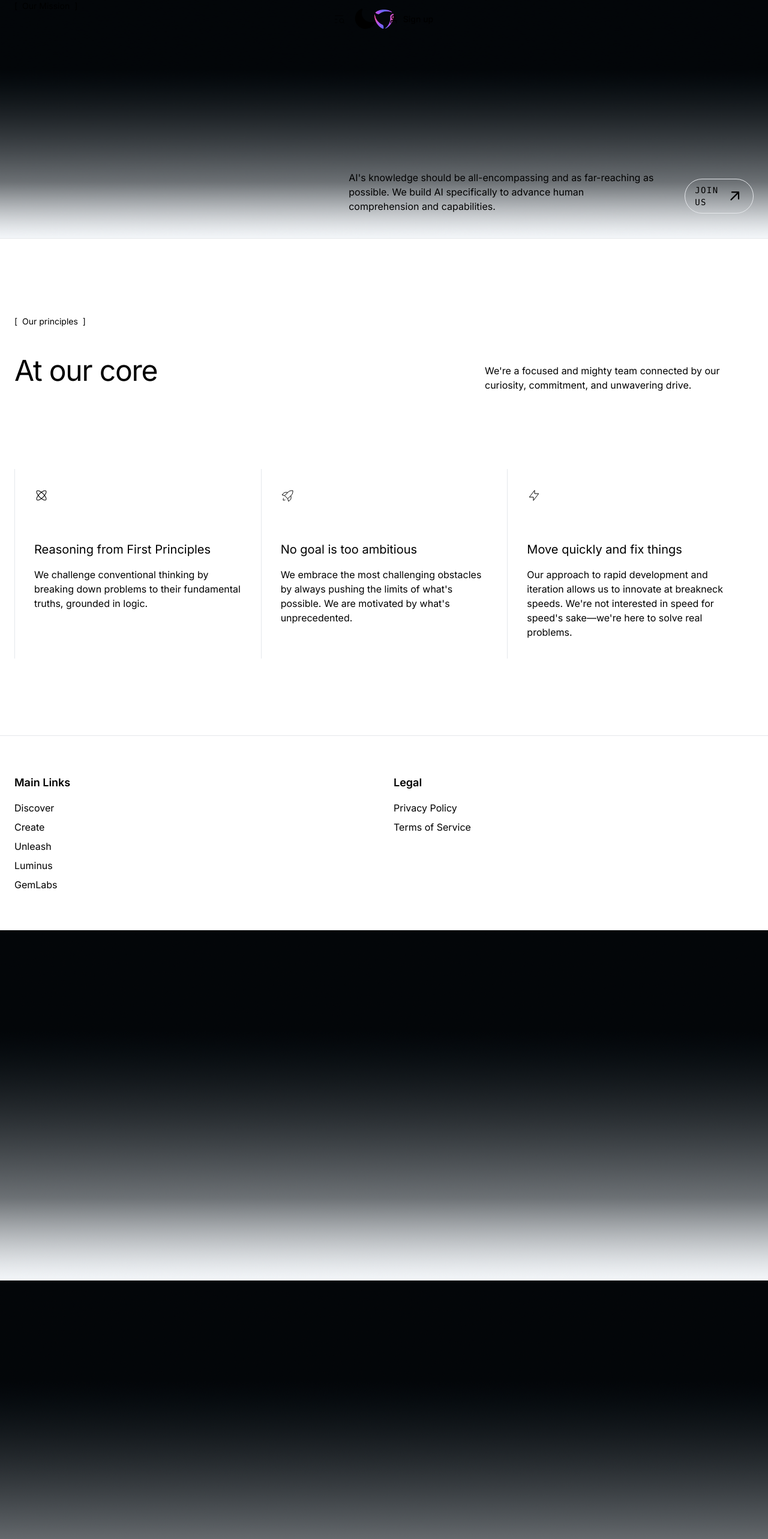
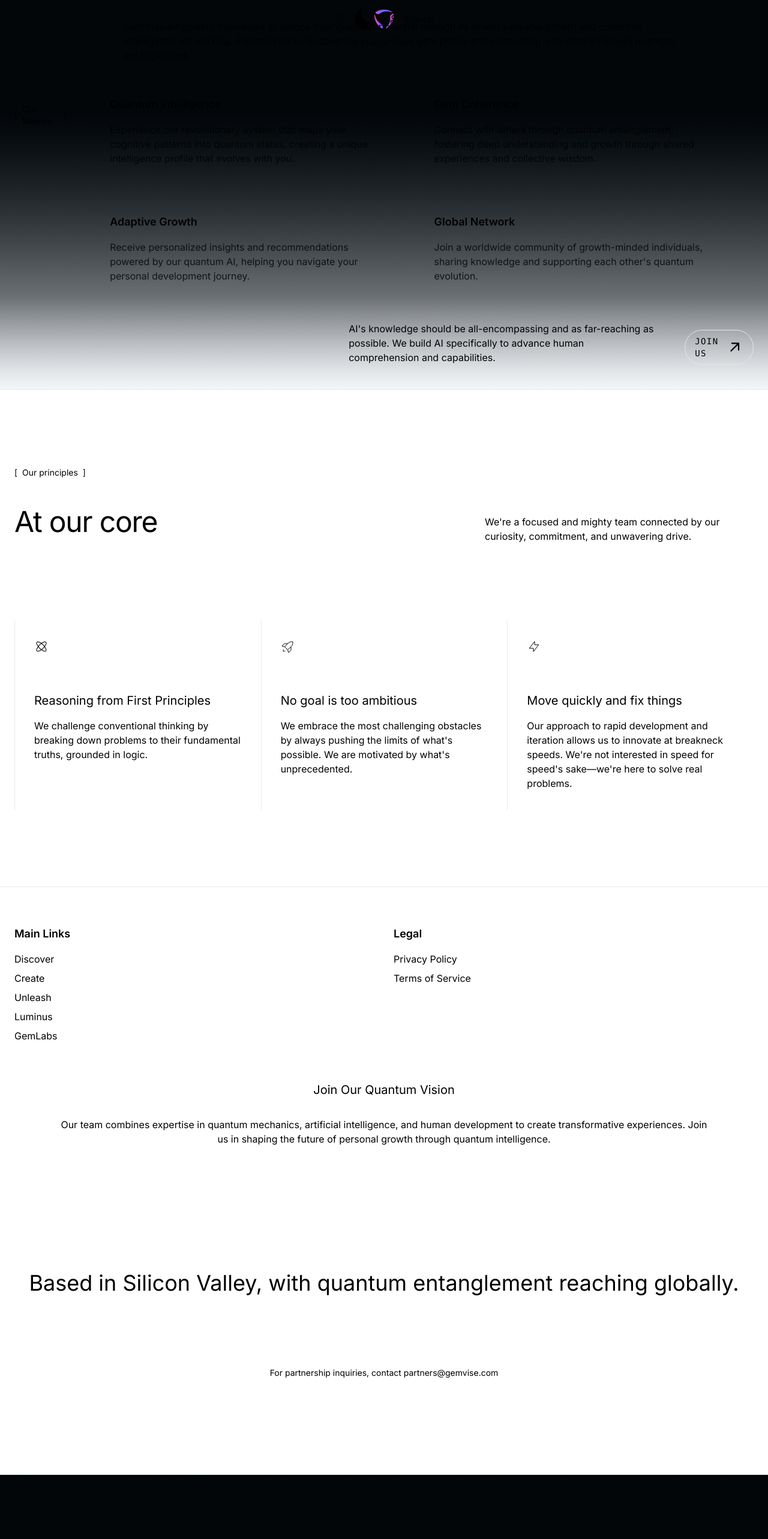
Before and after one commit to bdizha/gemvise, a Next.js app in the folder gemvise/chat/: page /about in a window 1280 px wide. Shown: the top 2566 px of the page at 60% size. Built offline with nearby package versions, Linux system fonts and the light colour scheme.

Commit message:
feat(home) added new styling

```diff
--- a/gemvise/chat/app/about/page.tsx
+++ b/gemvise/chat/app/about/page.tsx
@@ -28,8 +28,8 @@ export default function AboutPage() {
           backgroundRepeat: 'repeat'
         }}
       >
-        <div className="relative w-full h-full">
-          <div className="mx-auto w-full px-6 xl:max-w-7xl flex h-full flex-col">
+        <div className="relative w-full h-full flex flex-col justify-between">
+          <div className="mx-auto w-full px-6 xl:max-w-7xl flex-1 flex flex-col">
             {/* Gradient Background */}
             <div className="pointer-events-none absolute inset-0" style={{ opacity: 1 }}>
               <div
@@ -59,21 +59,56 @@ export default function AboutPage() {
             </div>
 
             {/* Content */}
-            <div className="relative w-full flex grow items-center justify-start z-20">
-              <div className="space-y-16">
+            <div className="relative w-full flex-1 flex items-center justify-start z-20">
+              <div className="flex flex-col items-center gap-8 max-w-[900px] px-12 lg:px-0">
                 <div className="mono-tag flex items-center gap-2 text-sm">
                   <span>[</span> <span>Our Mission</span> <span>]</span>
                 </div>
                 <div className="max-w-3xl text-balance inline-block py-2">
-                  <h1 className="text-[80px] leading-[80px] tracking-[-2px] font-normal mt-16 max-w-[768px]">
+                  <h1 className="text-[80px] leading-[80px] tracking-[-2px] font-normal max-w-[768px]">
                     <span className="bg-gradient-to-r from-[rgba(255,255,255,0.2)] to-[rgb(255,255,255)] bg-clip-text text-transparent inline-block pb-2 pt-2">
-                      About GemVise
-                    </span>
-                    <br />
-                    <span className="bg-gradient-to-r from-[rgba(255,255,255,0.2)] to-[rgb(255,255,255)] bg-clip-text text-transparent inline-block pb-2 pt-2">
-                      Intelligence Network
+                    Spark the imagination
                     </span>
                   </h1>
+                </div>
+              </div>
+              <div className="flex flex-col items-center gap-8 max-w-[900px] px-12 lg:px-0">
+                <div className="w-full aspect-video bg-gradient-to-r from-grey-50 to-grey-100 dark:from-grey-900 dark:to-grey-800 flex items-center justify-center">
+                  <h1 className="text-4xl font-bold text-left"></h1>
+                </div>
+                <div className="flex flex-col items-center gap-8">
+                  <p className="text-md/5 text-left whitespace-pre-line lg:px-24">
+                    GemVise empowers individuals to unlock their quantum potential through AI-driven personal growth and collective intelligence networking.
+                    Join millions in discovering your unique gem profile and connecting with others through quantum entanglement.
+                  </p>
+                </div>
+                <div className="flex flex-col items-center gap-8 lg:px-12">
+                  <div className="grid grid-cols-1 md:grid-cols-2 gap-8 w-full">
+                    <div className="flex flex-col gap-4 lg:p-6">
+                      <h5 className="text-lg font-semibold">Quantum Intelligence</h5>
+                      <p className="text-md/5 opacity-80">
+                        Experience our revolutionary system that maps your cognitive patterns into quantum states, creating a unique intelligence profile that evolves with you.
+                      </p>
+                    </div>
+                    <div className="flex flex-col gap-4 lg:p-6">
+                      <h5 className="text-lg font-semibold">Gem Coherence</h5>
+                      <p className="text-md/5 opacity-80">
+                        Connect with others through quantum entanglement, fostering deep understanding and growth through shared experiences and collective wisdom.
+                      </p>
+                    </div>
+                    <div className="flex flex-col gap-4 lg:p-6">
+                      <h5 className="text-lg font-semibold">Adaptive Growth</h5>
+                      <p className="text-md/5 opacity-80">
+                        Receive personalized insights and recommendations powered by our quantum AI, helping you navigate your personal development journey.
+                      </p>
+                    </div>
+                    <div className="flex flex-col gap-4 lg:p-6">
+                      <h5 className="text-lg font-semibold">Global Network</h5>
+                      <p className="text-md/5 opacity-80">
+                        Join a worldwide community of growth-minded individuals, sharing knowledge and supporting each other's quantum evolution.
+                      </p>
+                    </div>
+                  </div>
                 </div>
               </div>
             </div>
@@ -206,6 +241,46 @@ export default function AboutPage() {
           </div>
         </div>
       </section>
+
+      {/* Team Section */}
+      <section className="w-full flex flex-col items-center">
+        <div className="max-w-[900px] flex flex-col items-center px-12 gap-8 lg:px-0">
+          <h3 className="text-xl text-center whitespace-pre-line">Join Our Quantum Vision</h3>
+          <div className="flex flex-col items-center md:px-24">
+            <p className="text-md whitespace-pre-line text-center">
+              Our team combines expertise in quantum mechanics, artificial intelligence, and human development to create transformative experiences. Join us in shaping the future of personal growth through quantum intelligence.
+            </p>
+          </div>
+          <div className="flex flex-col items-center">
+            <a href="/careers" className="bg-gradient-to-r from-grey-400 to-grey-900 text-white px-8 py-3 rounded-md hover:opacity-90 transition-opacity">
+              View Open Positions
+            </a>
+          </div>
+        </div>
+      </section>
+
+      {/* Location Section */}
+      <section className="w-full bg-gradient-to-r from-grey-50 to-grey-100 dark:from-grey-900 dark:to-grey-800">
+        <div className="w-full flex flex-col items-center">
+          <div className="max-w-[900px] flex flex-col items-center px-24 gap-8 mt-32 mb-20 lg:px-0">
+            <h3 className="text-4xl text-center align-left w-full whitespace-pre-line">
+              Based in Silicon Valley, with quantum entanglement reaching globally.
+            </h3>
+          </div>
+        </div>
+      </section>
+
+      {/* Contact Information Section */}
+      <section className="w-full flex flex-col items-center mt-10 mb-40">
+        <div className="max-w-[900px] flex flex-col items-center px-12 gap-8 lg:px-0">
+          <p className="text-sm text-center whitespace-pre-line">
+            <span>For partnership inquiries, contact </span>
+            <a href="mailto:partners@gemvise.com" className="text-grey-900 dark:text-grey-50 hover:underline">
+              partners@gemvise.com
+            </a>
+          </p>
+        </div>
+      </section>
     </div>
   );
 }
```
